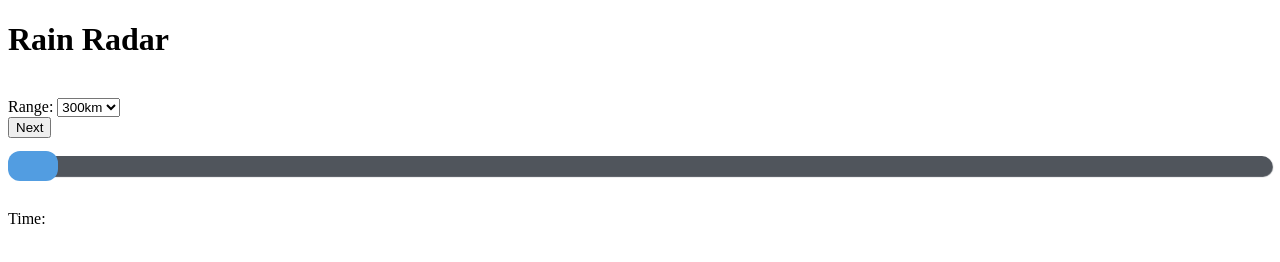
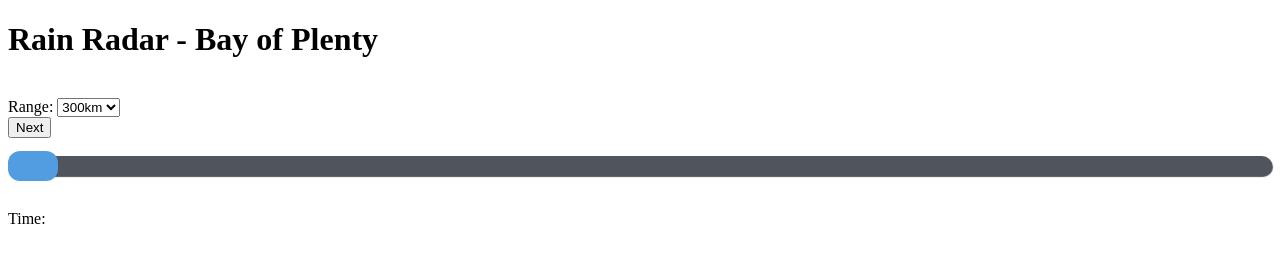
Before and after one commit to Robertqw/RainRadar, a plain HTML site: page index.html in a window 1280 px wide. Drawn offline with Linux system fonts and the light colour scheme.

Commit message:
Update index.html

```diff
--- a/index.html
+++ b/index.html
@@ -5,7 +5,7 @@
 		<meta http-equiv="x-ua-compatible" content="ie=edge">
 		<meta name="viewport" content="width=device-width, initial-scale=1, shrink-to-fit=yes">
 
-		<title>Try out date() function</title>
+		<title>Rain Radar - Bay of Plenty</title>
 
 		<script>
 			//var ma,mb,offset=0;
@@ -239,7 +239,7 @@
 	</head>
 	<body>
 		<!--<p onClick="main();">hello</p>-->
-		<h1>Rain Radar</h1>
+		<h1>Rain Radar - Bay of Plenty</h1>
 		<br>
 		<label for="range">Range:</label>
 		<select id="range" name="range" onchange="main();">
```
